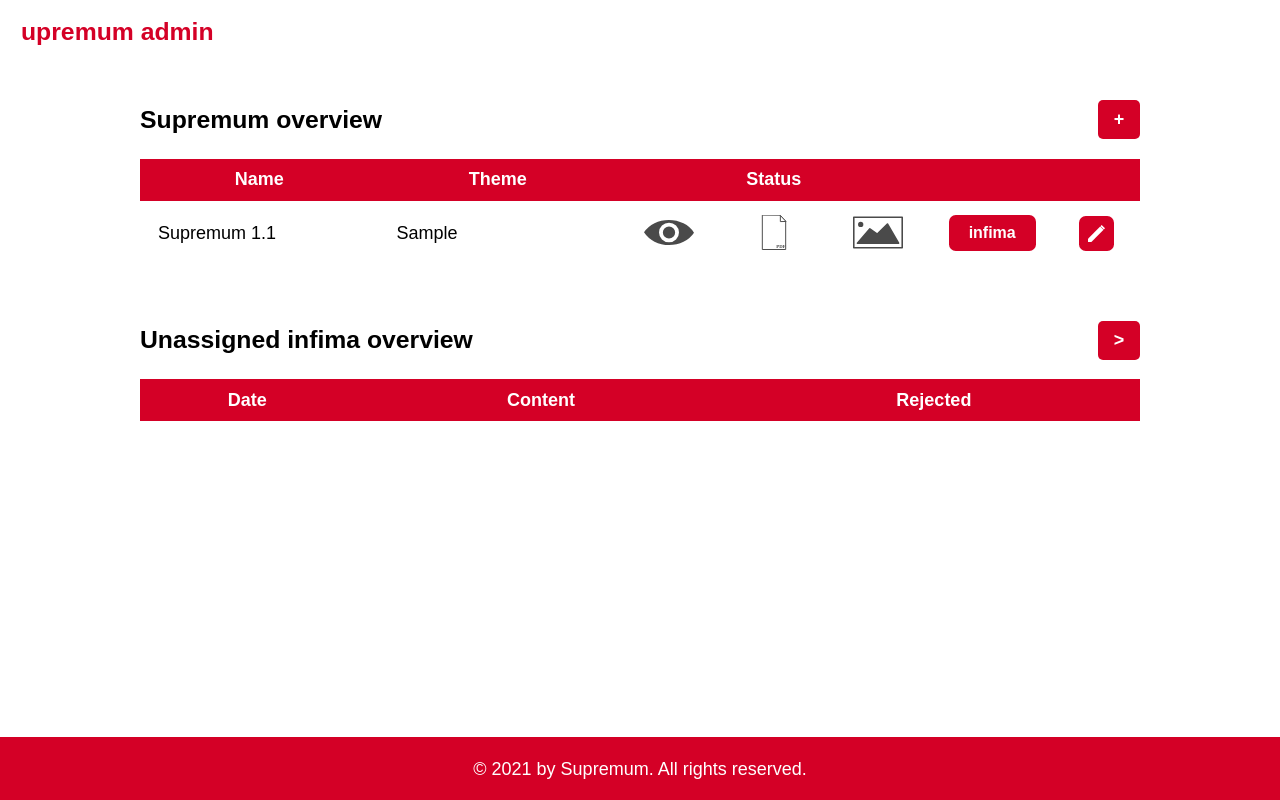
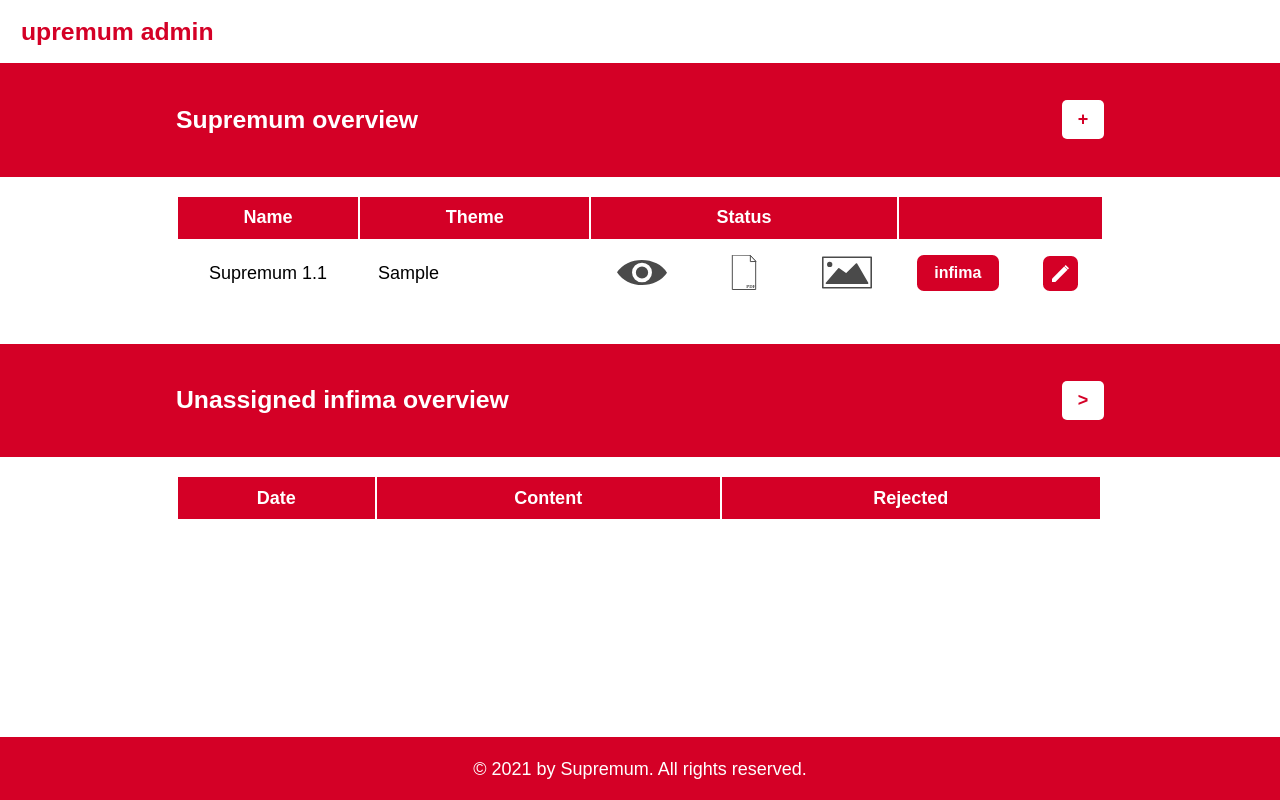
Before and after one commit to GEWIS/supremumweb, a Flask app: page /admin/ in a window 1280 px wide. Run offline with Flask 2, Linux system fonts and the light colour scheme; tables that the repository leaves empty hold one stand-in row (values such as "Sample post"); lists and menus that the app fills with data are empty; some libraries are stand-ins or nearby versions.

Commit message:
update: improve html/css of admin page

```diff
--- a/app/admin/forms.py
+++ b/app/admin/forms.py
@@ -179,9 +179,8 @@ class InfimumEditForm(Form):
         suprema = kwargs["suprema"]
 
         # Prepopulate supremum choices
-        self.supremum.choices = [(sup.id, str(sup)) for sup in suprema]
-        if self.infimum.supremum_id is None:
-            self.supremum.choices += [(self.NOT_SELECTED, "Not selected")]
+        self.supremum.choices = [(sup.id, str(sup)) for sup in suprema] +\
+             [(self.NOT_SELECTED, "Not selected")]
 
     def _populate(self):
         self.infimum_id.data = self.infimum.id
--- a/app/admin/static/stylesheets/admin.css
+++ b/app/admin/static/stylesheets/admin.css
@@ -2,30 +2,36 @@
     font-family: Arial, Helvetica, sans-serif;
 }
 
-.overview-item {
-    display: flex;
-    flex-direction: column;
-    justify-content: center;
-    align-items: center;
-    width: 100%;
-    padding: 2rem 0;
-    box-sizing: border-box;
+section {
+    overflow-x: auto;
 }
 
-.overview-container {
-    width: 95%;
+section p {
+    color: var(--dark-color);
+}
+
+.table-title {
+    box-sizing: border-box;
+    margin: auto;
+    padding: 2rem 4rem;
+
+    width: 100%;
     max-width: 1000px;
 }
 
-.container {
-    min-height: var(--content-height);
+.table-container {
+    box-sizing: border-box;
+    margin: auto;
+    padding: 2rem 4rem 4rem;
+
+    width: 1000px;
 }
 
 /* Button */
 
 .cta-button {
-    background-color: var(--GEWIS-red);
-    color: #fff;
+    color: var(--GEWIS-red);
+    background-color: var(--light-color);
     border: none;
     border-radius: 5px;
     font-size: 2rem;
@@ -33,8 +39,10 @@
     padding: 1rem 1.75rem;
 }
 
+.cta-button:hover,
 .cta-button:active {
-    background: #B00020;
+    transform: translateY(.5rem);
+    transition: 50ms;
 }
 
 /* Table */
--- a/app/admin/static/stylesheets/table.css
+++ b/app/admin/static/stylesheets/table.css
@@ -5,7 +5,6 @@
     max-width: 1000px;
     overflow-x: auto;
 
-    border-collapse: collapse;
     padding: 0;
     margin: 0;
 }
@@ -46,20 +45,20 @@ td.btn * {
     margin: auto;
 }
 
-td.name p {
+td.theme p {
     min-width: 16ch;
 }
 
-td.title p {
-    min-width: 16ch;
+td.submission-date p {
+    min-width: 20ch;
 }
 
 td.content p {
     min-width: 30ch;
-    max-width: 95%;
+    white-space: pre-wrap;
 }
 
-td.icon, td.edit-btn, td.id, td.date, td.rejected {
+td.name, td.icon, td.edit-btn, td.id, td.submission-date, td.rejected {
     text-align: center;
 }
 
@@ -82,6 +81,11 @@ td.icon, td.edit-btn, td.id, td.date, td.rejected {
     max-height: 100%;
 }
 
+.table-btn:hover {
+    transform: translateY(.5rem);
+    transition: 50ms;
+}
+
 .edit-btn {
     width: 35px;
     height: 35px;
--- a/app/admin/templates/components/tables.html
+++ b/app/admin/templates/components/tables.html
@@ -9,7 +9,7 @@
         {% for infimum in infima %}
         <tr>
             <td class="submission-date">
-                <p>{{ infimum.submission_date }}</p>
+                <p>{{ infimum.submission_date_str }}</p>
             </td>
             <td class="content">
                 <p>{{ infimum.content }}</p>
@@ -40,7 +40,7 @@
         <td class="name">
             <p>Supremum {{ edition.volume_nr }}.{{ edition.edition_nr }}</p>
         </td>
-        <td class="title">
+        <td class="theme">
             <p>{{ edition.theme }}</p>
         </td>
         <td class="icon">
--- a/app/admin/templates/index.html
+++ b/app/admin/templates/index.html
@@ -8,22 +8,26 @@
 {% endblock %}
 
 {% block body %}
-<div class="overview-item">
-    <div class="overview-container">
+<section>
     <div class="table-title">
         <h3>Supremum overview</h3>
         <a class="cta-button" href="supremum/new"><b>+</b></a>
     </div>
+</section>
+<section>
+    <div class="table-container">
         {{ supremum_table(editions) }}
     </div>
-</div>
-<div class="overview-item">
-    <div class="overview-container">
+</section>
+<section>
     <div class="table-title">
         <h3>Unassigned infima overview</h3>
         <a class="cta-button" href="infima/assign"><b>></b></a>
     </div>
+</section>
+<section>
+<div class="table-container">
     {{ infima_table(infima) }}
 </div>
-</div>
+</section>
 {% endblock %}
--- a/app/home/models.py
+++ b/app/home/models.py
@@ -115,11 +115,15 @@ class Infimum(CRUDMixin, db.Model):
     def theme(self):
         return self.supremum.theme if self.supremum else None
 
+    @property
+    def submission_date_str(self):
+        return self.submission_date.strftime('%Y-%m-%d, %H:%M:%S')
+
     def __repr__(self):
         return f'Infimum(id={self.id}, '\
             f'supremum_id={self.supremum_id}, '\
             f'content="{self.content}", '\
-            f'submission_date={repr(self.submission_date)}, '\
+            f'submission_date={self.submission_date_str}, '\
             f'rejected={self.rejected})'
 
     def format_public(self):
--- a/app/home/static/stylesheets/shared.css
+++ b/app/home/static/stylesheets/shared.css
@@ -115,8 +115,6 @@ p, span {
 
 section {
     width: 100%;
-    color: var(--primary-color);
-    background: var(--secondary-color);
 }
 
 section:nth-child(2n) {
```
Lines whose indentation alone changed are shown as unchanged.
